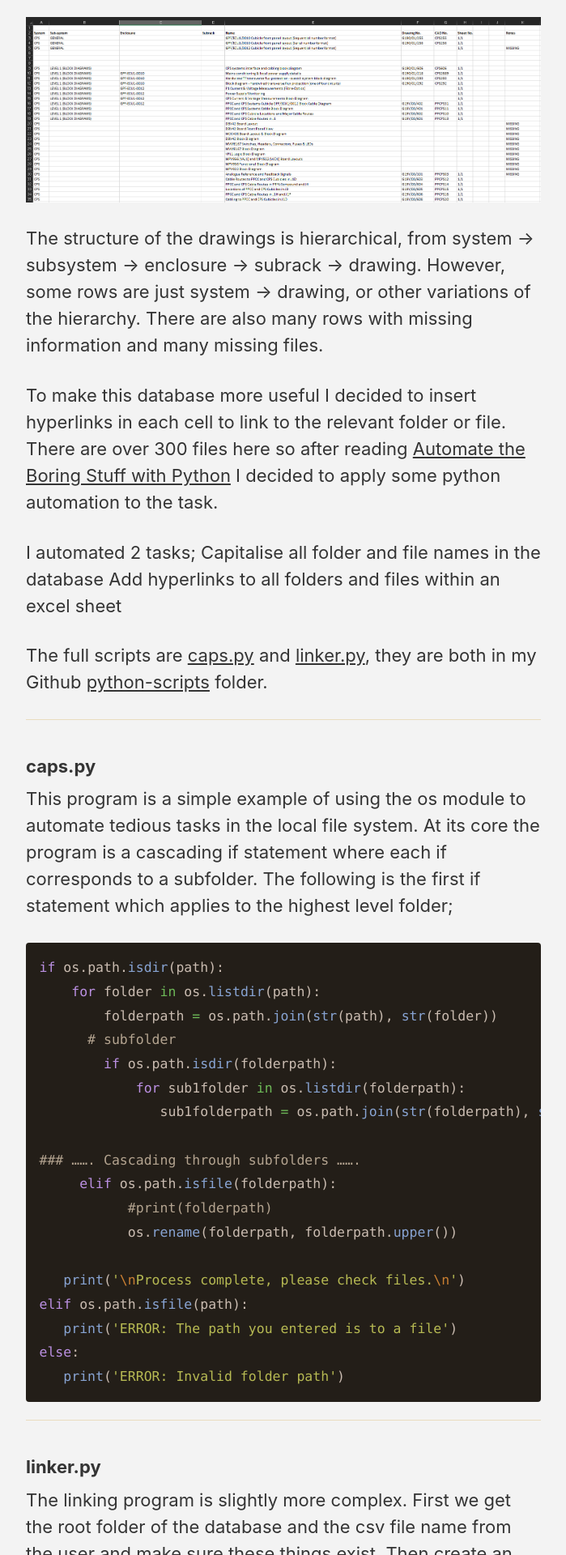
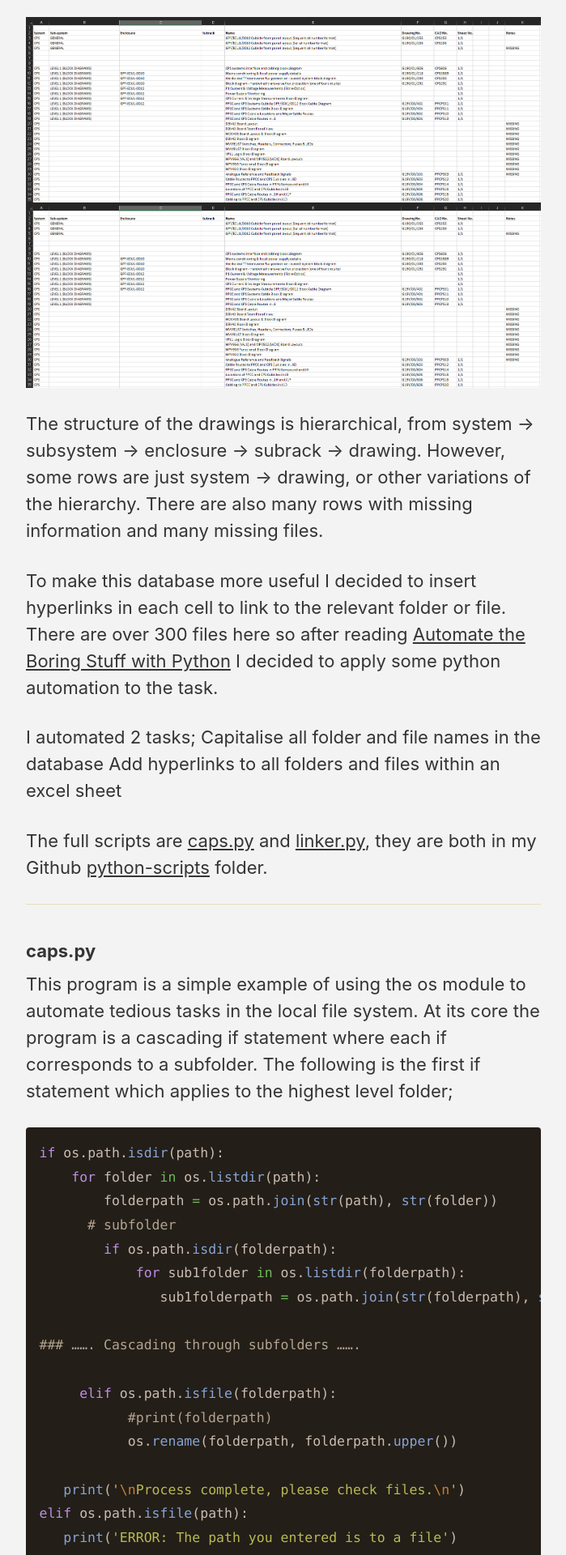
Before and after one commit to mdwcrft/mdwcrft.github.io, a Jekyll site: the page built from _posts/2018-11-05-organising-schematics-with-python.md, in a window 1280 px wide. Shown: the part 568-2488 px from the top of the page at 81% size, without its empty margins (290-989 px from the left). Built offline with Jekyll 4.4.1, drawn with Linux system fonts in a browser that asks for light colours; cached includes are drawn as plain includes; nearby versions of some CDN libraries; emoji names are drawn with the system emoji font.

Commit message:
Update schematics post

```diff
--- a/_posts/2018-11-05-organising-schematics-with-python.md
+++ b/_posts/2018-11-05-organising-schematics-with-python.md
@@ -10,6 +10,7 @@ I was given a folder of electrical and mechanical drawings in CAD file format to
 My task was to update all the drawings, deleting old ones and adding modifications. I was to then organise them in a logical structure and create an excel database for the drawings. I did this all manually, the result of my efforts is shown below.
 
 <img src="{{ site.url }}/assets/images/2-orig-excel.png" alt="The drawings database">
+![The drawings database2]({{ site.url }}/assets/images/2-orig-excel.png)
 
 The structure of the drawings is hierarchical, from system -> subsystem -> enclosure -> subrack -> drawing. However, some rows are just system -> drawing, or other variations of the hierarchy. There are also many rows with missing information and many missing files.
 
@@ -35,6 +36,7 @@ if os.path.isdir(path):
                sub1folderpath = os.path.join(str(folderpath), str(sub1folder))
 
 ### ……. Cascading through subfolders …….
+
      elif os.path.isfile(folderpath):
            #print(folderpath)
            os.rename(folderpath, folderpath.upper())
```
